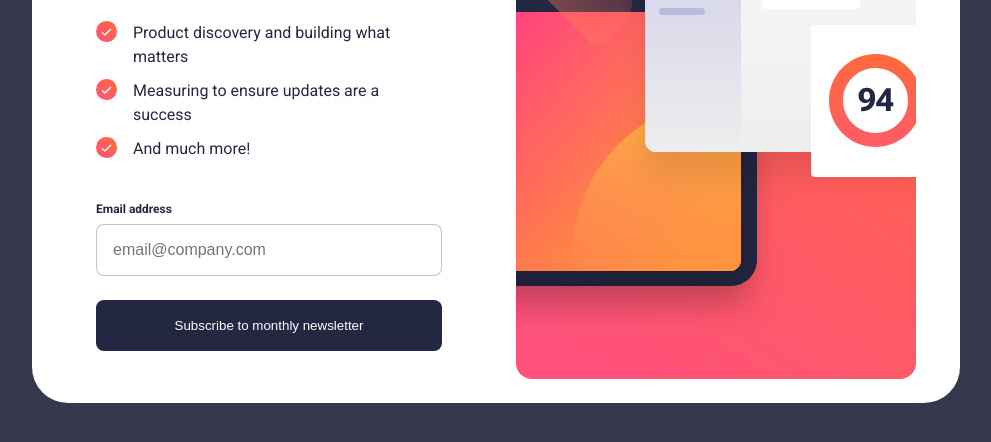
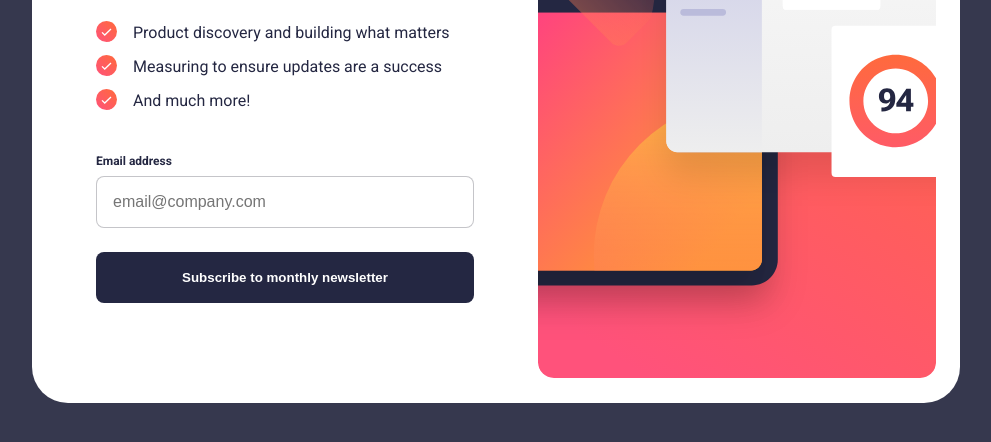
Before and after one commit to Chris-2811/01-newsletter-sign-up, a plain HTML site: page index.html in a window 1280 px wide. Shown: the part 458-900 px from the top of the page, without its empty margins (144-1135 px from the left). Drawn offline with Linux system fonts and the light colour scheme.

Commit message:
fixed padding and width of content

```diff
--- a/style.css
+++ b/style.css
@@ -71,6 +71,10 @@ body {
   width: 21px;
 }
 
+.form {
+  margin-top: 40px;
+}
+
 .form-control label {
   display: block;
   font-size: 12px;
@@ -125,6 +129,7 @@ body {
   padding: 18px;
   border-radius: 8px;
   cursor: pointer;
+  font-weight: bold;
 }
 
 .form .btn:hover {
@@ -224,8 +229,8 @@ body {
   }
 
   .container .content {
-    width: 50%;
-    max-width: 50%;
+    width: 55%;
+    max-width: 55%;
   }
 
   .container .image {
@@ -234,7 +239,7 @@ body {
     background-repeat: no-repeat;
     background-size: contain;
     background-position: center;
-    width: 50%;
+    width: 400px;
     min-height: 593px;
   }
 
@@ -243,6 +248,6 @@ body {
   }
 
   .content {
-    padding: 73px 54px 74px 40px;
+    padding: 73px 64px 74px 40px;
   }
 }
```
